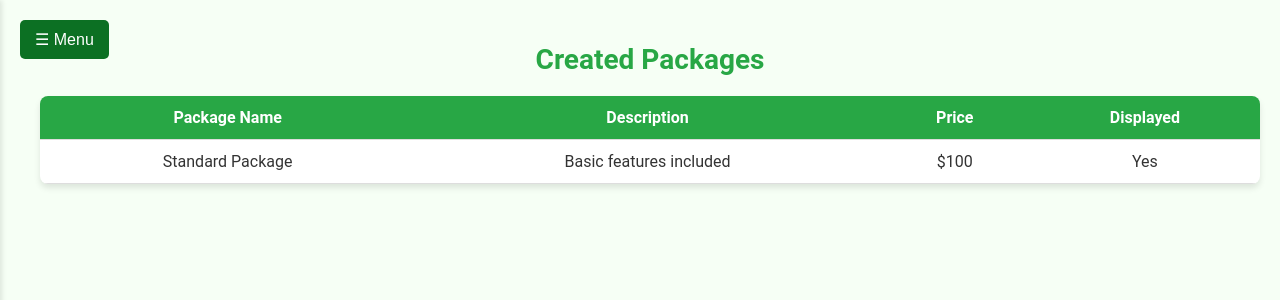
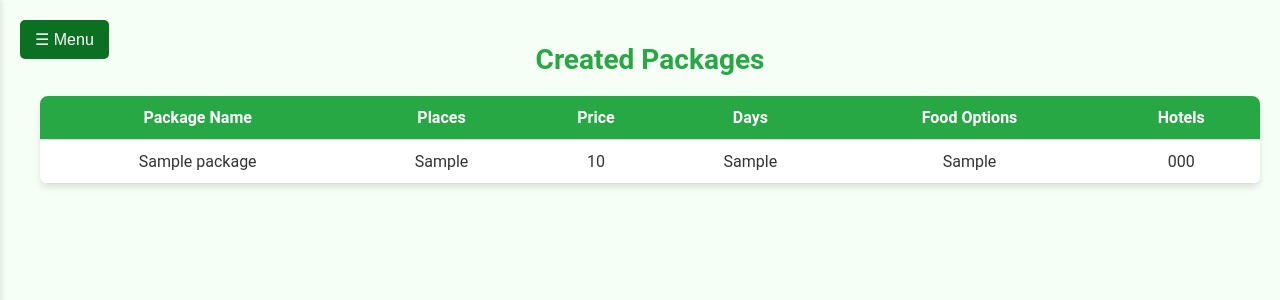
Before and after one commit to Shehrozkashif/Ashra-Adventures, a PHP site: page /ashra/admin_dashboard in a window 1280 px wide. Shown: the top 300 px of the page. Run offline with PHP 8.4, Linux system fonts and the light colour scheme; tables that the repository leaves empty or names only in its code hold one stand-in row (values such as "Sample post"); some libraries are stand-ins or nearby versions.

Commit message:
admin completed

```diff
--- a/admin_dashboard.php
+++ b/admin_dashboard.php
@@ -1,4 +1,15 @@
+<?php
+include('db.php'); // Include your database connection file
 
+// Fetch packages from the database
+$query = "SELECT package_name, places, price, days, food_options, hotels FROM packages";
+$result = $conn->query($query);
+
+// Check for errors in query execution
+if (!$result) {
+    die("Error fetching packages: " . $conn->error);
+}
+?>
 
 <!DOCTYPE html>
 <html lang="en">
@@ -123,36 +134,15 @@
         tr:hover td {
             background-color: #e8f5e9;
         }
-
-        @keyframes slideInLeft {
-            from {
-                transform: translateX(-100%);
-            }
-            to {
-                transform: translateX(0);
-            }
-        }
-
-        @keyframes slideInRight {
-            from {
-                transform: translateX(100%);
-            }
-            to {
-                transform: translateX(0);
-            }
-        }
     </style>
 </head>
 <body>
     <button class="sidebar-toggle" onclick="toggleSidebar()">☰ Menu</button>
     <div class="sidebar" id="sidebar">
-
-    <br><br><br>
         <h2>Admin</h2>
-        <a href="/create_package">Create Package</a>
+        <a href="create_package.php">Create Package</a>
         <a href="http://localhost:5173/">Homepage</a>
-        <a href="/signout">Sign Out</a>
-
+        <a href="http://localhost:5173/">Sign Out</a>
     </div>
 
     <div class="main" id="main-content">
@@ -160,16 +150,22 @@
         <table>
             <tr>
                 <th>Package Name</th>
-                <th>Description</th>
+                <th>Places</th>
                 <th>Price</th>
-                <th>Displayed</th>
+                <th>Days</th>
+                <th>Food Options</th>
+                <th>Hotels</th>
             </tr>
-            <tr>
-                <td>Standard Package</td>
-                <td>Basic features included</td>
-                <td>$100</td>
-                <td>Yes</td>
-            </tr>
+            <?php while ($row = $result->fetch_assoc()): ?>
+                <tr>
+                    <td><?php echo htmlspecialchars($row['package_name']); ?></td>
+                    <td><?php echo htmlspecialchars($row['places']); ?></td>
+                    <td><?php echo htmlspecialchars($row['price']); ?></td>
+                    <td><?php echo htmlspecialchars($row['days']); ?></td>
+                    <td><?php echo htmlspecialchars($row['food_options']); ?></td>
+                    <td><?php echo htmlspecialchars($row['hotels']); ?></td>
+                </tr>
+            <?php endwhile; ?>
         </table>
     </div>
 
--- a/src/components/Navbar.jsx
+++ b/src/components/Navbar.jsx
@@ -11,12 +11,12 @@ function Navbar() {
           let link = '';
 
           if (item === "Booking") {
-            link = "login.html";
+            link = "http://localhost/ashra/login.php";
           } else if (item === "Our Work") {
             link = "Featured.jsx";
-          } else if (item === "About Us") {
+          } else if (item === "Abbout.jsx") {
             link = "Cards.jsx";
-          } else if (item === "Contact") {
+          } else if (item === "footer.jsx") {
             link = "Footer.jsx";
           }
 
```
Also changed, not shown: create_package.php (+3 -5 lines).
